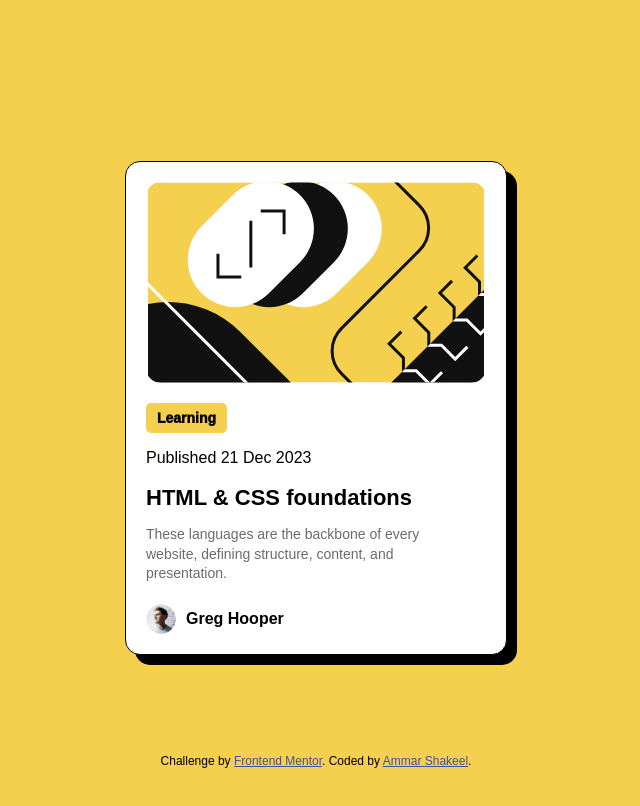
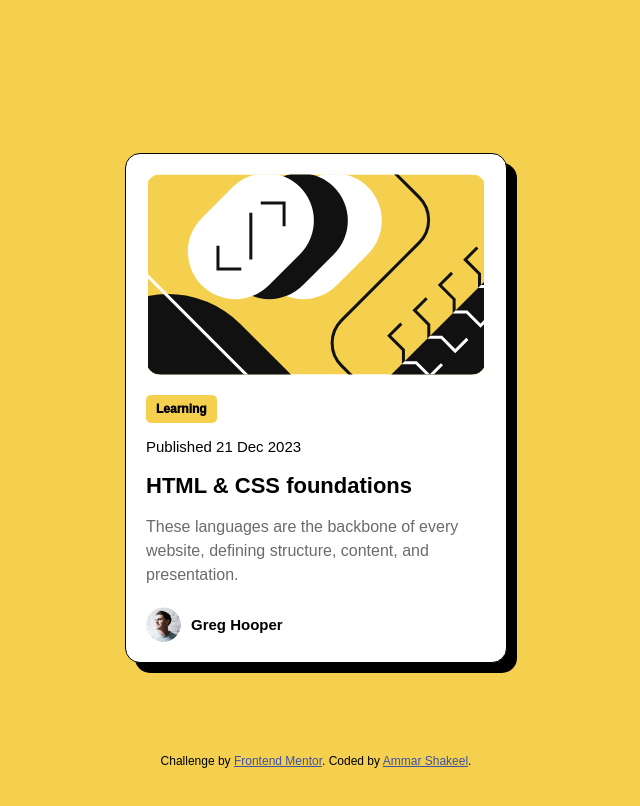
Before and after one commit to ammarshakeel1/jubilant-spoon, a plain HTML site: page index.html in a window 1280 px wide. Shown: the whole page, without its empty margins (324-964 px from the left). Drawn offline with Linux system fonts and the light colour scheme.

Commit message:
Implement BEM standard and made some minor tweaks to card content

```diff
--- a/index.html
+++ b/index.html
@@ -18,29 +18,28 @@
     <main>
       <div class="container">
         <div class="card">
-          <div class="card-image">
+          <div class="card__image">
             <img
               src="assets/images/illustration-article.svg"
               alt="Blog preview image"
             />
           </div>
-          <div class="card-content">
-            <span class="category">Learning</span>
-            <p class="publish-date">Published 21 Dec 2023</p>
-            <h2 class="title">HTML & CSS foundations</h2>
-            <p class="description">
+          <div class="card__content">
+            <span class="card__category">Learning</span>
+            <p class="card__publish__date">Published 21 Dec 2023</p>
+            <h2 class="card__title">HTML & CSS foundations</h2>
+            <p class="card__description">
               These languages are the backbone of every website, defining
               structure, content, and presentation.
             </p>
-            <div class="profile">
-              <img
-                src="assets/images/image-avatar.webp"
-                alt="Profile: Greg Hooper"
+            <div class="card__profile">
+              <img class="card__profile__image"
+                  src="assets/images/image-avatar.webp"
+                  alt="Profile: Greg Hooper"
               />
-              <div class="profile-info">
-                <span class="profile-name">Greg Hooper</span>
+              <div class="card__profile__info">
+                  <span class="card__profile__name">Greg Hooper</span>
               </div>
-            </div>
           </div>
         </div>
       </div>
--- a/styles.css
+++ b/styles.css
@@ -7,18 +7,19 @@
     height: 100vh;
   }
 
-.publish-date {
+.card__publish__date {
     margin-bottom: 5px;
+    font-size: 15px;
 }
 
-.title {
+.card__title {
     font-size: 22px;
     font-weight: 700;
-    margin-bottom: 8px;
+    margin-bottom: 10px;
     white-space: nowrap;
 }
 
-.title:hover {
+.card__title:hover {
     color: hsl(47, 88%, 63%);
     cursor: pointer;
 }
@@ -43,11 +44,11 @@
     border: black solid 1px;
 }
 
-.card-content {
+.card__content {
     max-width: 320px;
 }
 
-.card-image {
+.card__image {
     display: flex;
     justify-content: center;
     align-items: center;
@@ -57,40 +58,40 @@
     width: 100%;
 }
 
-.description {
+.card__description {
     color: hsl(0, 0%, 42%);
-    font-size: 14px;
-    line-height: 1.4;
+    font-size: 16px;
+    line-height: 1.5;
     margin-bottom: 20px;
 }
 
-.category {
+.card__category {
     display: inline-block;
     background-color: hsl(47, 88%, 63%);
     color: black;
-    padding: 7px 11px;
+    padding: 7px 10px;
     border-radius: 5px;
-    font-size: 14px;
+    font-size: 12px;
     font-weight: 1000;
     justify-content: left;
 }
 
-.profile {
+.card__profile {
     display: flex;
     align-items: center;
     margin-top: 15px;
     gap: 10px;
 }
 
-.profile img {
-    width: 30px;
-    height: 30px;
+.card__profile__image {
+    width: 35px;
+    height: 35px;
     border-radius: 50%;
     filter: grayscale(50%);
 }
 
-.profile-name {
-    font-size: 16px;
+.card__profile__name {
+    font-size: 15px;
     font-weight: 700;
 }
 
```
